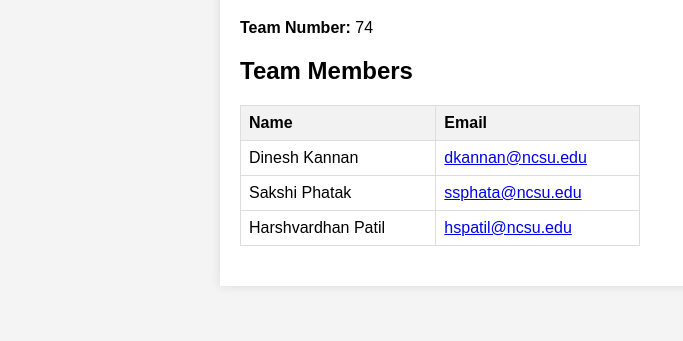
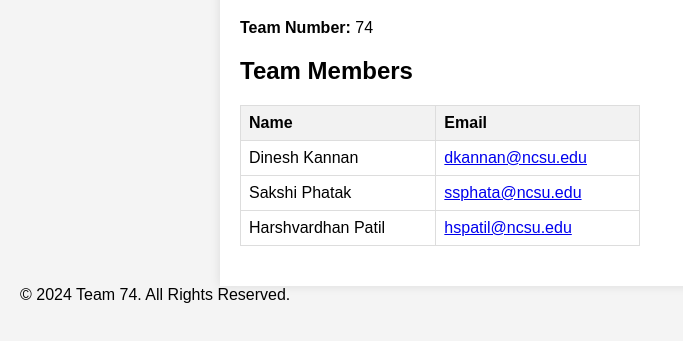
Before and after one commit to SoftwareEngineeringNCSU101/HW5, a plain HTML site: page index.html in a window 1280 px wide. Shown: the part 101-442 px from the top of the page, without its empty margins (0-683 px from the left). Drawn offline with Linux system fonts and the light colour scheme.

Commit message:
footer added in feature branch

```diff
--- a/index.html
+++ b/index.html
@@ -62,5 +62,8 @@
             </tr>
         </table>
     </div>
+    <footer>
+        © 2024 Team 74. All Rights Reserved.
+    </footer>
 </body>
 </html>
```
